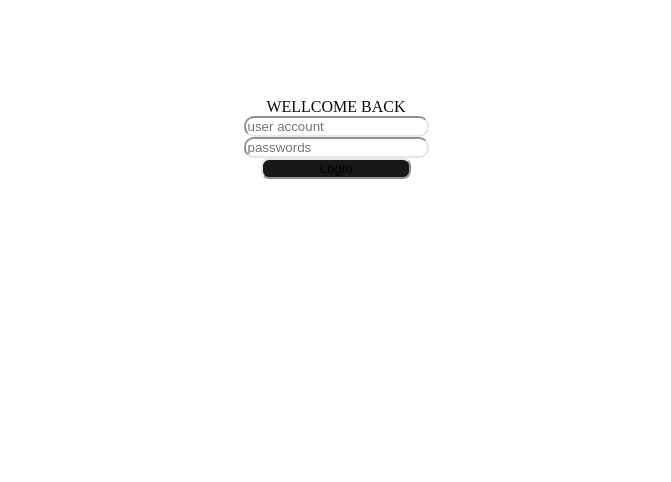
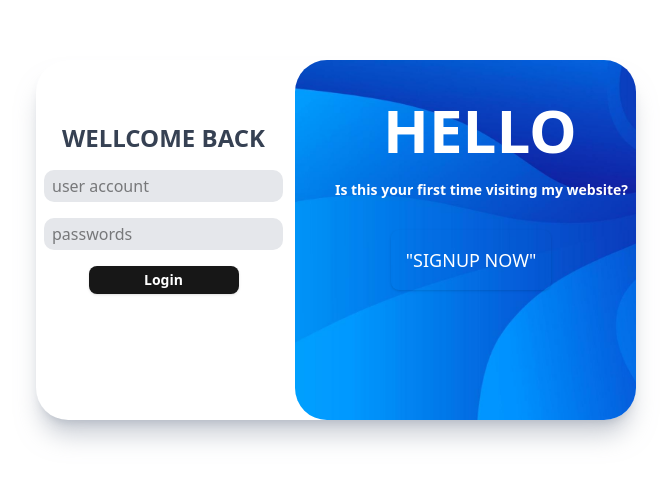
Before and after one commit to huyhd2334/RealTime-TeamWork-Platform, a React (Vite) app in the folder frontend/: page / in a window 1280 px wide. Shown: the part 160-642 px from the top of the page, without its empty margins (304-975 px from the left). Built offline with nearby package versions, Linux system fonts and the light colour scheme; no server answers.

Commit message:
render deploy

```diff
--- a/frontend/postcss.config.cjs
+++ /dev/null
@@ -1,6 +0,0 @@
-module.exports = {
-  plugins: {
-    '@tailwindcss/postcss': {},
-    autoprefixer: {},
-  },
-};
--- a/frontend/src/index.css
+++ b/frontend/src/index.css
@@ -1,6 +1,8 @@
-@tailwind base;
-@tailwind components;
-@tailwind utilities;
+@import "tailwindcss";
+@import "tw-animate-css";
+
+@custom-variant dark (&:is(.dark *));
+@config "../tailwind.config.js";
 
 @layer base {
   :root {
--- a/frontend/tailwind.config.js
+++ b/frontend/tailwind.config.js
@@ -1,22 +1,126 @@
 /** @type {import('tailwindcss').Config} */
 module.exports = {
+  darkMode: ["class"],
   content: [
-    "./index.html",
-    "./src/**/*.{js,ts,jsx,tsx}"
+    "./pages/**/*.{ts,tsx}",
+    "./components/**/*.{ts,tsx}",
+    "./app/**/*.{ts,tsx}",
+    "./src/**/*.{ts,tsx}",
   ],
+  prefix: "",
   theme: {
+    container: {
+      center: true,
+      padding: "2rem",
+      screens: {
+        "2xl": "1400px",
+      },
+    },
     extend: {
       colors: {
-        primary: "hsl(120, 80%, 50%)",
-        background: "var(--background)",
-        foreground: "var(--foreground)"
+        border: "hsl(var(--border))",
+        input: "hsl(var(--input))",
+        ring: "hsl(var(--ring))",
+        background: {
+          DEFAULT: "hsl(var(--background))",
+          secondary: "hsl(var(--background-secondary))",
+        },
+        foreground: "hsl(var(--foreground))",
+        primary: {
+          DEFAULT: "hsl(var(--primary))",
+          light: "hsl(var(--primary-light))",
+          dark: "hsl(var(--primary-dark))",
+          foreground: "hsl(var(--primary-foreground))",
+        },
+        secondary: {
+          DEFAULT: "hsl(var(--secondary))",
+          foreground: "hsl(var(--secondary-foreground))",
+        },
+        destructive: {
+          DEFAULT: "hsl(var(--destructive))",
+          foreground: "hsl(var(--destructive-foreground))",
+        },
+        success: {
+          DEFAULT: "hsl(var(--success))",
+          foreground: "hsl(var(--success-foreground))",
+        },
+        info: {
+          DEFAULT: "hsl(var(--info))",
+          foreground: "hsl(var(--info-foreground))",
+        },
+        muted: {
+          DEFAULT: "hsl(var(--muted))",
+          foreground: "hsl(var(--muted-foreground))",
+        },
+        accent: {
+          DEFAULT: "hsl(var(--accent))",
+          foreground: "hsl(var(--accent-foreground))",
+        },
+        popover: {
+          DEFAULT: "hsl(var(--popover))",
+          foreground: "hsl(var(--popover-foreground))",
+        },
+        card: {
+          DEFAULT: "hsl(var(--card))",
+          foreground: "hsl(var(--card-foreground))",
+          shadow: "hsl(var(--card-shadow))",
+        },
+        sidebar: {
+          DEFAULT: "hsl(var(--sidebar-background))",
+          foreground: "hsl(var(--sidebar-foreground))",
+          primary: "hsl(var(--sidebar-primary))",
+          "primary-foreground": "hsl(var(--sidebar-primary-foreground))",
+          accent: "hsl(var(--sidebar-accent))",
+          "accent-foreground": "hsl(var(--sidebar-accent-foreground))",
+          border: "hsl(var(--sidebar-border))",
+          ring: "hsl(var(--sidebar-ring))",
+        },
+      },
+      backgroundImage: {
+        "gradient-primary": "var(--gradient-primary)",
+        "gradient-background": "var(--gradient-background)",
+        "gradient-card": "var(--gradient-card)",
+      },
+      boxShadow: {
+        "custom-sm": "var(--shadow-sm)",
+        "custom-md": "var(--shadow-md)",
+        "custom-lg": "var(--shadow-lg)",
+        glow: "var(--shadow-glow)",
+      },
+      transitionProperty: {
+        smooth: "var(--transition-smooth)",
+        bounce: "var(--transition-bounce)",
       },
       borderRadius: {
-        lg: "var(--radius)"
-      }
+        lg: "var(--radius)",
+        md: "calc(var(--radius) - 2px)",
+        sm: "calc(var(--radius) - 4px)",
+      },
+      keyframes: {
+        "fade-in": {
+          "0%": { opacity: "0", transform: "translateY(10px)" },
+          "100%": { opacity: "1", transform: "translateY(0)" },
+        },
+        "fade-out": {
+          "0%": { opacity: "1", transform: "translateY(0)" },
+          "100%": { opacity: "0", transform: "translateY(10px)" },
+        },
+        "scale-in": {
+          "0%": { transform: "scale(0.95)", opacity: "0" },
+          "100%": { transform: "scale(1)", opacity: "1" },
+        },
+        "slide-up": {
+          "0%": { transform: "translateY(100%)", opacity: "0" },
+          "100%": { transform: "translateY(0)", opacity: "1" },
+        },
+      },
+      animation: {
+        "fade-in": "fade-in 0.5s ease-out",
+        "fade-out": "fade-out 0.5s ease-out",
+        "scale-in": "scale-in 0.5s ease-out",
+        "slide-up": "slide-up 0.3s cubic-bezier(0.16, 1, 0.3, 1)",
+      },
     },
   },
-  plugins: [
-    require("tailwindcss-animate")
-  ],
+  plugins: [],
 };
--- a/frontend/vite.config.js
+++ b/frontend/vite.config.js
@@ -1,10 +1,14 @@
-import react from "@vitejs/plugin-react";
-import path from "path";
-import { defineConfig } from "vite";
+import path from "path"
+import tailwindcss from "@tailwindcss/vite"
+import react from "@vitejs/plugin-react"
+import { defineConfig } from "vite"
 
+// https://vite.dev/config/
 export default defineConfig({
-  plugins: [react()],
+  plugins: [react(), tailwindcss()],
   resolve: {
-    alias: { "@": path.resolve(__dirname, "./src") }
-  }
-});
+    alias: {
+      "@": path.resolve(__dirname, "./src"),
+    },
+  },
+})
```
Also changed, not shown: frontend/package.json (+32 -25 lines), 1 other file (tests, documents, lock files or other folders).
